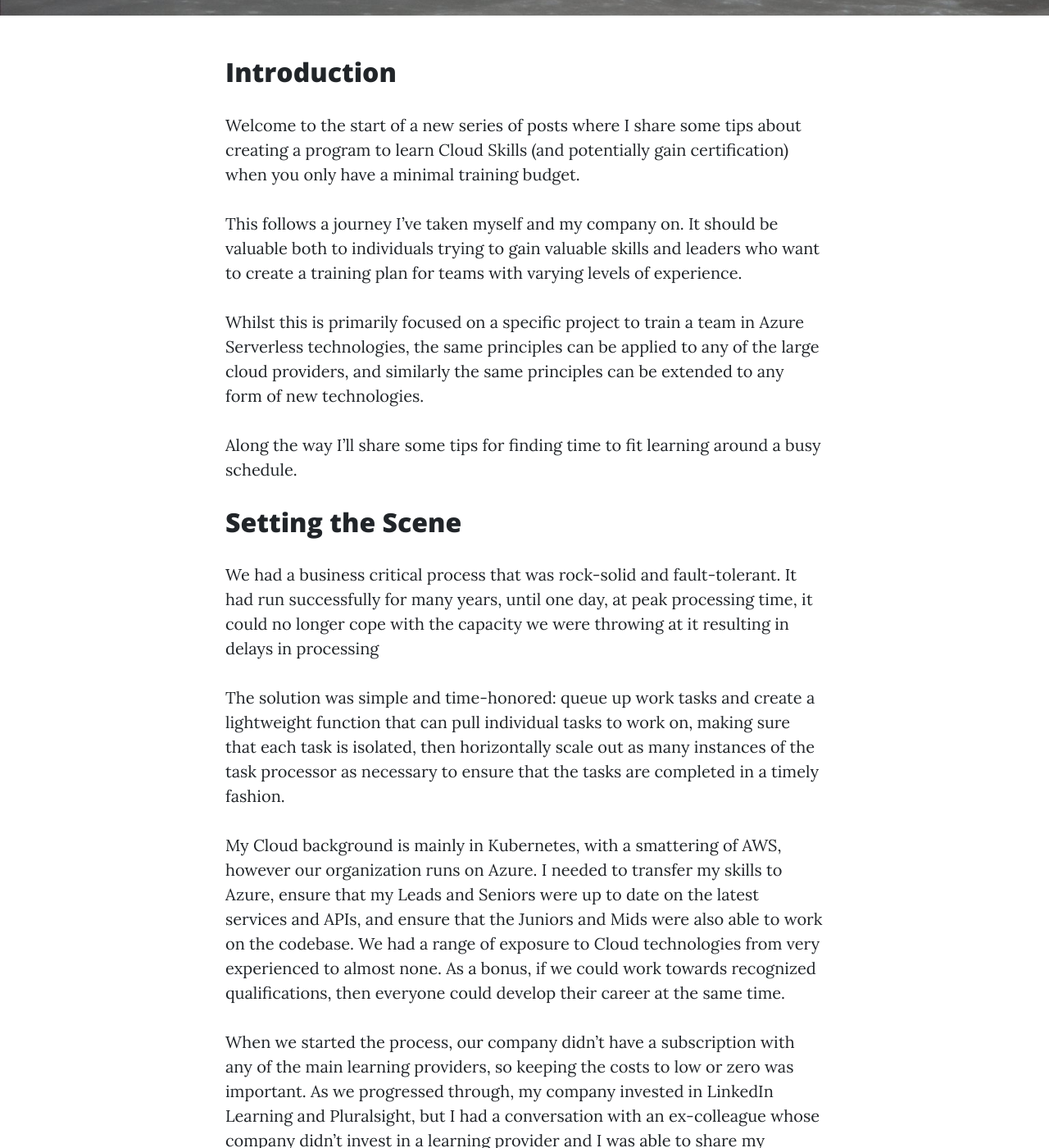
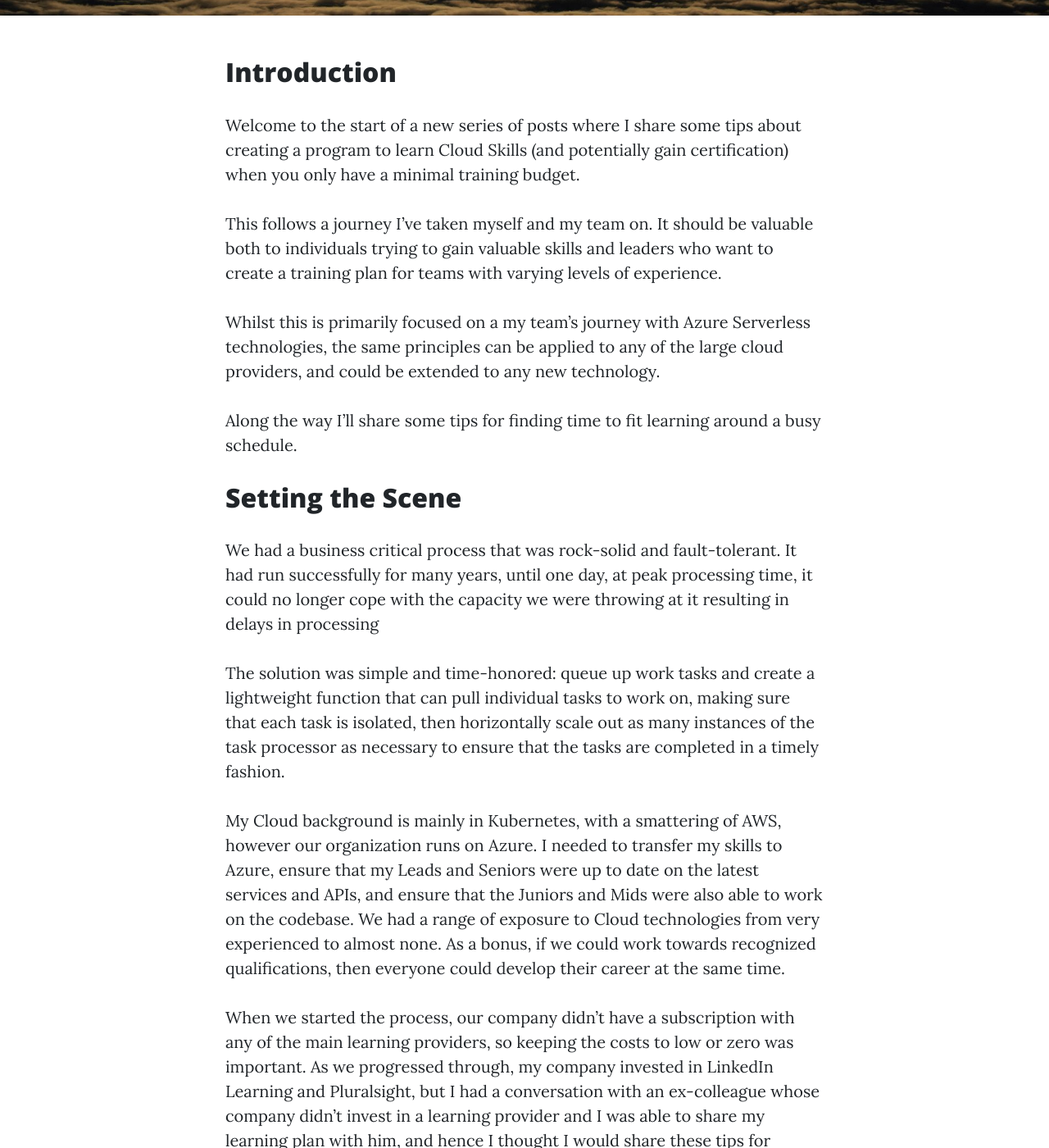
Before and after one commit to paxdev/paxdev.github.io, a Jekyll site: the page built from _posts/2026-03-16-reach-for-the-cloud-01-intro.md, in a window 1280 px wide and 1400 px high, scrolled down 513 px. Shown: the whole window at 82% size. Built offline with Jekyll 4.4.1, drawn with Linux system fonts in a browser that asks for light colours; our own code applies the rules of GitHub Pages for plain Markdown files.

Commit message:
Fixup introduction

```diff
--- a/_posts/2026-03-16-reach-for-the-cloud-01-intro.md
+++ b/_posts/2026-03-16-reach-for-the-cloud-01-intro.md
@@ -2,7 +2,8 @@
   title: Learn Cloud Skills on a Budget
   header:
     subheading: "Learn Cloud Skills on a Budget: 01 - Intro"
-  tags:
+    backgroundImage: /assets/bg/soyuz.jpg
+tags:
     - csharp
     - tdd
   permalink: /learn-cloud-skills/01-intro
@@ -12,9 +13,9 @@
 
 Welcome to the start of a new series of posts where I share some tips about creating a program to learn Cloud Skills (and potentially gain certification) when you only have a minimal training budget.
 
-This follows a journey I've taken myself and my company on. It should be valuable both to individuals trying to gain valuable skills and leaders who want to create a training plan for teams with varying levels of experience.
+This follows a journey I've taken myself and my team on. It should be valuable both to individuals trying to gain valuable skills and leaders who want to create a training plan for teams with varying levels of experience.
 
-Whilst this is primarily focused on a specific project to train a team in Azure Serverless technologies, the same principles can be applied to any of the large cloud providers, and similarly the same principles can be extended to any form of new technologies.
+Whilst this is primarily focused on a my team's journey with Azure Serverless technologies, the same principles can be applied to any of the large cloud providers, and could be extended to any new technology.
 
 Along the way I'll share some tips for finding time to fit learning around a busy schedule.
 
```
